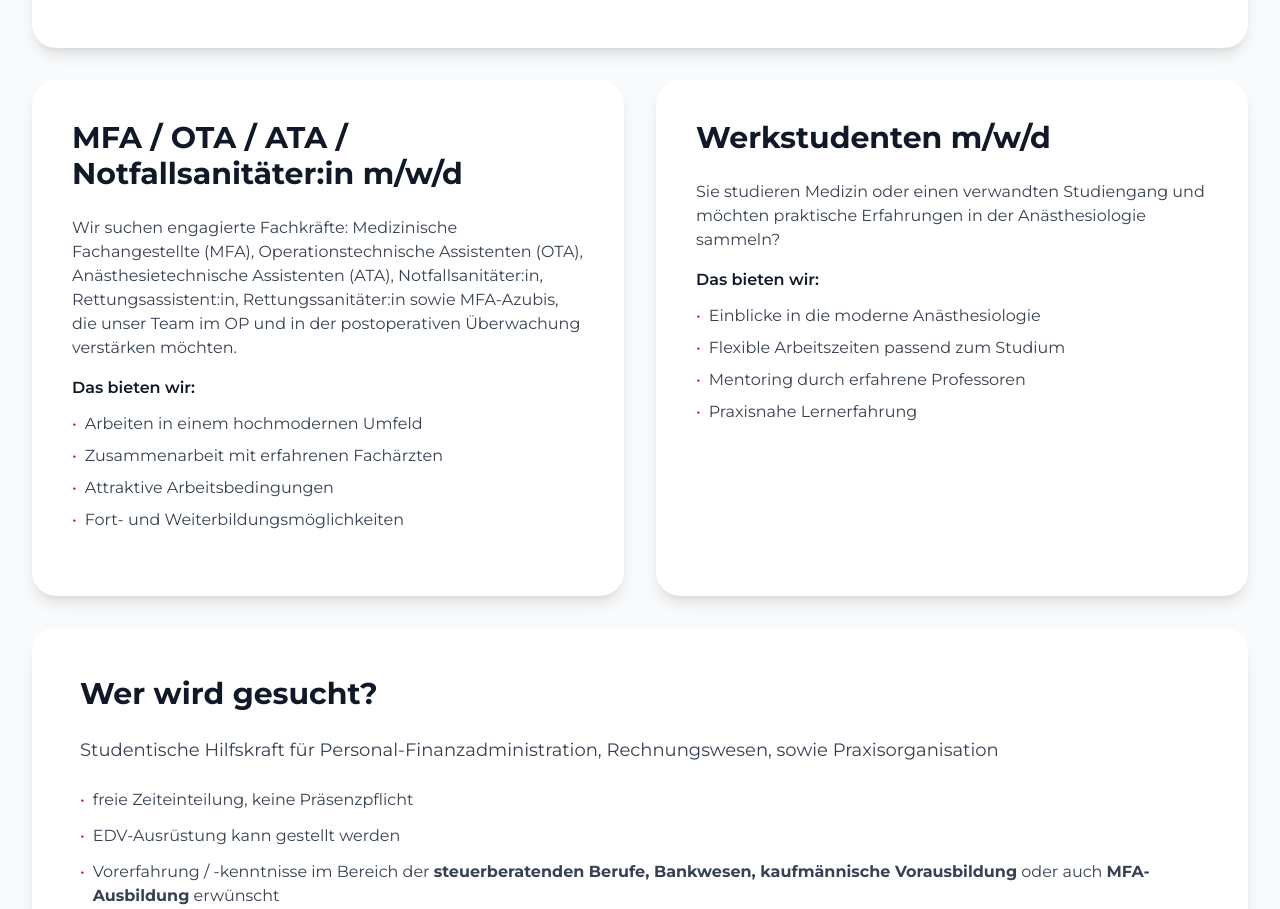
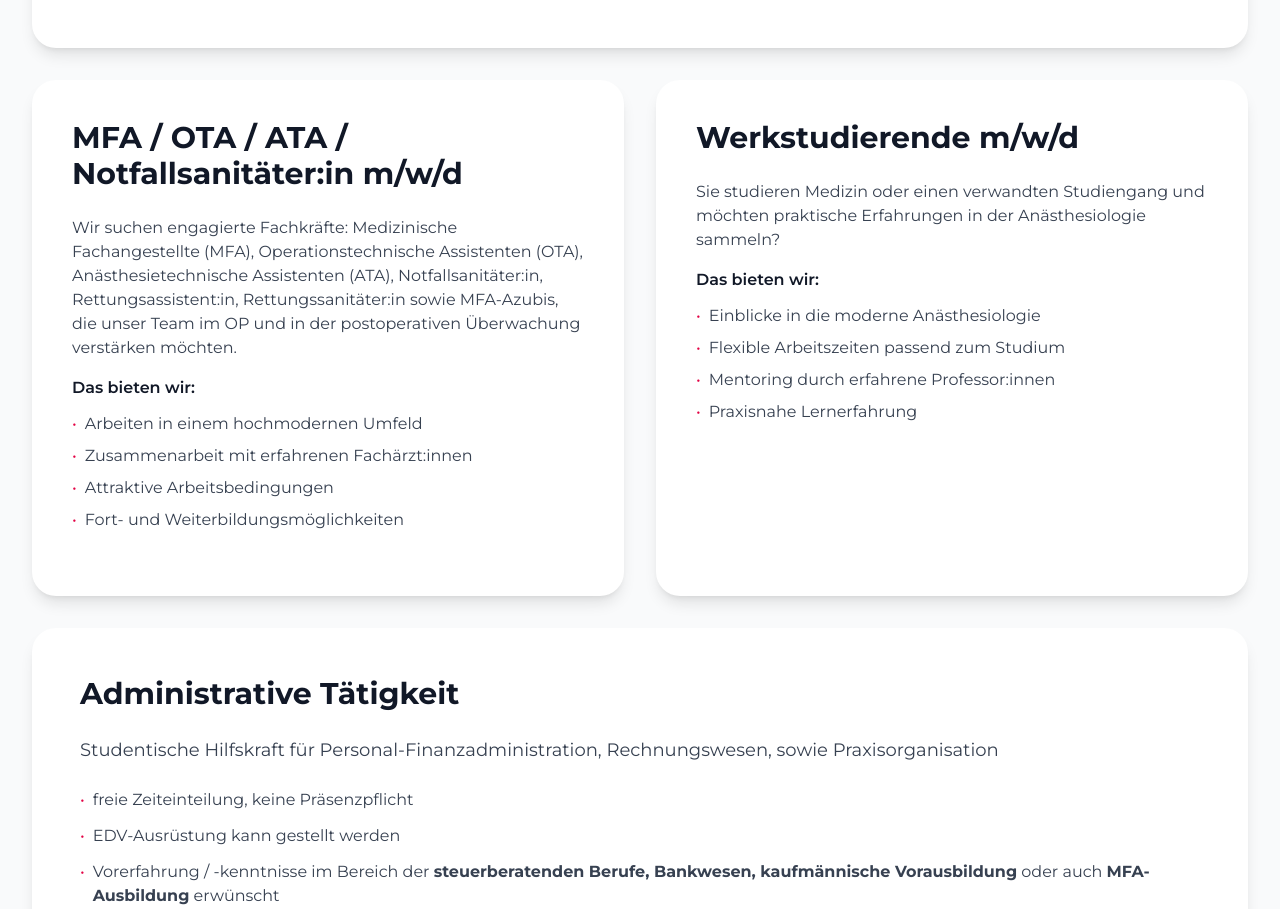
Before and after one commit to rachlot/gutaufgewacht, a React (Vite) app: page /karriere in a window 1280 px wide. Shown: the part 420-1329 px from the top of the page. Built offline with nearby package versions, Linux system fonts and the light colour scheme.

Commit message:
Updated Karriere.tsx

```diff
--- a/src/pages/Karriere.tsx
+++ b/src/pages/Karriere.tsx
@@ -66,7 +66,7 @@ export default function Karriere() {
                     </li>
                     <li className="flex items-start">
                       <span className="text-brand mr-2">•</span>
-                      <span>Zusammenarbeit mit erfahrenen Fachärzten</span>
+                      <span>Zusammenarbeit mit erfahrenen Fachärzt:innen</span>
                     </li>
                     <li className="flex items-start">
                       <span className="text-brand mr-2">•</span>
@@ -89,7 +89,7 @@ export default function Karriere() {
             >
               <div className="mb-6">
                 <h3 className="text-2xl sm:text-3xl font-bold text-gray-900 mb-3">
-                  Werkstudenten m/w/d
+                  Werkstudierende m/w/d
                 </h3>
               </div>
 
@@ -111,7 +111,7 @@ export default function Karriere() {
                     </li>
                     <li className="flex items-start">
                       <span className="text-brand mr-2">•</span>
-                      <span>Mentoring durch erfahrene Professoren</span>
+                      <span>Mentoring durch erfahrene Professor:innen</span>
                     </li>
                     <li className="flex items-start">
                       <span className="text-brand mr-2">•</span>
@@ -130,7 +130,7 @@ export default function Karriere() {
             className="bg-white rounded-2xl md:rounded-3xl shadow-lg p-6 sm:p-8 md:p-10 lg:p-12 mt-8"
           >
             <h3 className="text-2xl sm:text-3xl font-bold text-gray-900 mb-6">
-              Wer wird gesucht?
+              Administrative Tätigkeit
             </h3>
 
             <p className="text-base sm:text-lg text-gray-700 mb-6">
```
